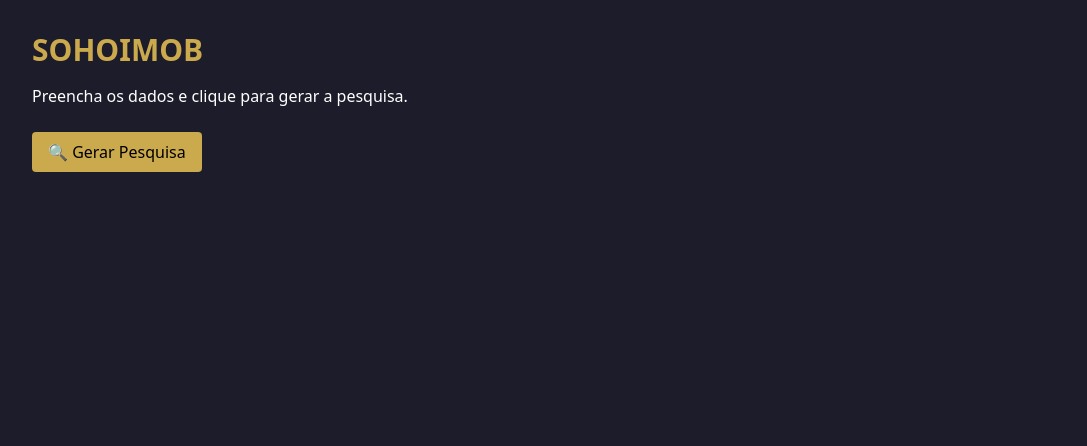
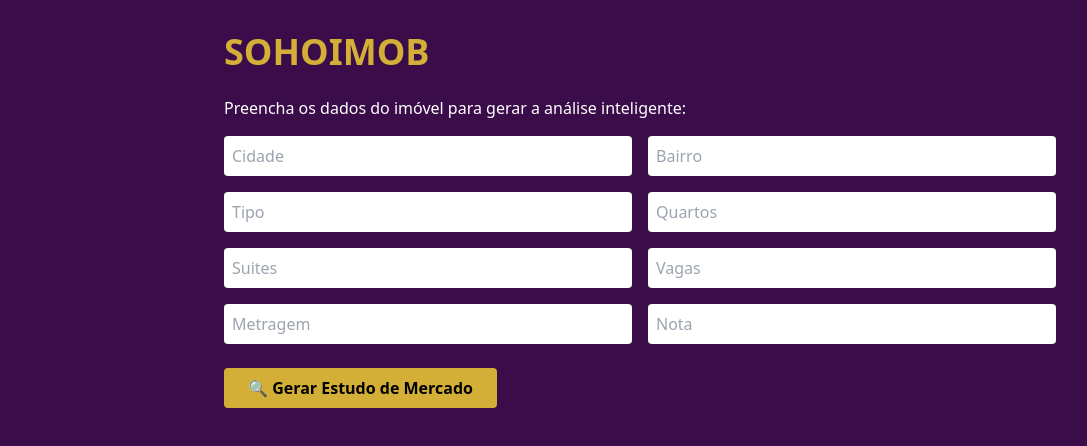
Before and after one commit to igorrpads/sohoimob3.0, a Next.js app: page / in a window 1280 px wide. Shown: the top 446 px of the page, without its empty margins (0-1087 px from the left). Built offline with nearby package versions, Linux system fonts and the light colour scheme.

Commit message:
novo
novo

```diff
--- a/app/layout.tsx
+++ b/app/layout.tsx
@@ -3,13 +3,13 @@ import '../styles/globals.css';
 
 export const metadata = {
   title: 'SOHOIMOB',
-  description: 'Plataforma de inteligência imobiliária',
+  description: 'Inteligência Imobiliária com IA',
 };
 
 export default function RootLayout({ children }: { children: React.ReactNode }) {
   return (
     <html lang="pt-BR">
-      <body>{children}</body>
+      <body className="min-h-screen bg-sohoPurple text-white">{children}</body>
     </html>
   );
 }
--- a/app/page.tsx
+++ b/app/page.tsx
@@ -5,22 +5,40 @@ import jsPDF from 'jspdf';
 import html2canvas from 'html2canvas';
 
 export default function Home() {
-  const [gerarPDF, setGerarPDF] = useState(false);
-  const [dados, setDados] = useState({
-    bairro: 'Águas Claras',
-    metragem: '85',
-    valorMedio: 'R$ 8.500/m²',
-    valorRapido: 'R$ 7.900/m²',
-    valorOtimista: 'R$ 9.300/m²',
-    tempoMedio: '45 dias',
-    vendidos: '120',
-    aluguel: '0,55% ao mês',
+  const [form, setForm] = useState({
+    cidade: '',
+    bairro: '',
+    tipo: '',
+    quartos: '',
+    suites: '',
+    vagas: '',
+    metragem: '',
+    nota: ''
   });
 
-  const gerarRelatorio = async () => {
+  const [resultados, setResultados] = useState<any | null>(null);
+
+  const gerarAnalise = () => {
+    const metragem = parseFloat(form.metragem);
+    const nota = parseInt(form.nota);
+
+    const base = 8000 + (nota - 3) * 500;
+
+    setResultados({
+      mediaMetragem: metragem + 5,
+      valorRapido: `R$ ${(base * 0.95).toFixed(2)}/m²`,
+      valorMedio: `R$ ${base.toFixed(2)}/m²`,
+      valorOtimista: `R$ ${(base * 1.08).toFixed(2)}/m²`,
+      vendidos: 112 + nota,
+      tempoAnuncio: `${60 - nota * 5} dias`,
+      rentabilidade: `${(0.0048 + nota * 0.0002).toFixed(3)}% ao mês`
+    });
+  };
+
+  const gerarPDF = async () => {
     const input = document.getElementById('relatorio');
     if (!input) return;
-    const canvas = await html2canvas(input as HTMLElement);
+    const canvas = await html2canvas(input);
     const imgData = canvas.toDataURL('image/png');
     const pdf = new jsPDF();
     const imgProps = pdf.getImageProperties(imgData);
@@ -31,37 +49,49 @@ export default function Home() {
   };
 
   return (
-    <main className="p-8">
-      <h1 className="text-3xl font-bold text-sohoGold mb-4">SOHOIMOB</h1>
-      <p className="mb-6">Preencha os dados e clique para gerar a pesquisa.</p>
+    <main className="p-8 max-w-4xl mx-auto">
+      <h1 className="text-4xl font-bold text-sohoGold mb-6">SOHOIMOB</h1>
+      <p className="mb-4">Preencha os dados do imóvel para gerar a análise inteligente:</p>
+
+      <div className="grid grid-cols-2 gap-4 mb-6">
+        {['cidade','bairro','tipo','quartos','suites','vagas','metragem','nota'].map((field) => (
+          <input
+            key={field}
+            placeholder={field.charAt(0).toUpperCase() + field.slice(1)}
+            className="p-2 rounded text-black"
+            value={(form as any)[field]}
+            onChange={e => setForm({ ...form, [field]: e.target.value })}
+          />
+        ))}
+      </div>
 
       <button
-        onClick={() => setGerarPDF(true)}
-        className="bg-sohoGold text-black px-4 py-2 rounded mb-6"
+        onClick={gerarAnalise}
+        className="bg-sohoGold text-black font-semibold px-6 py-2 rounded"
       >
-        🔍 Gerar Pesquisa
+        🔍 Gerar Estudo de Mercado
       </button>
 
-      {gerarPDF && (
-        <>
-          <div id="relatorio" className="bg-white text-black p-6 rounded shadow-lg">
-            <h2 className="text-2xl font-bold mb-4">Estudo de Mercado - {dados.bairro}</h2>
-            <p><strong>Metragem:</strong> {dados.metragem} m²</p>
-            <p><strong>Valor Médio:</strong> {dados.valorMedio}</p>
-            <p><strong>Venda Rápida:</strong> {dados.valorRapido}</p>
-            <p><strong>Venda Otimista:</strong> {dados.valorOtimista}</p>
-            <p><strong>Tempo Médio:</strong> {dados.tempoMedio}</p>
-            <p><strong>Unidades Vendidas:</strong> {dados.vendidos}</p>
-            <p><strong>Rentabilidade:</strong> {dados.aluguel}</p>
+      {resultados && (
+        <div className="mt-10" id="relatorio">
+          <h2 className="text-2xl font-bold text-sohoGold mb-4">Resultados:</h2>
+          <div className="grid grid-cols-2 gap-4 text-black bg-white p-4 rounded shadow-lg">
+            <p><strong>Média Metragem:</strong> {resultados.mediaMetragem} m²</p>
+            <p><strong>Valor Venda Rápida:</strong> {resultados.valorRapido}</p>
+            <p><strong>Valor Médio de Mercado:</strong> {resultados.valorMedio}</p>
+            <p><strong>Valor Otimista:</strong> {resultados.valorOtimista}</p>
+            <p><strong>Tempo Médio de Anúncio:</strong> {resultados.tempoAnuncio}</p>
+            <p><strong>Unidades Vendidas:</strong> {resultados.vendidos}</p>
+            <p><strong>Rentabilidade:</strong> {resultados.rentabilidade}</p>
           </div>
 
           <button
-            onClick={gerarRelatorio}
-            className="mt-4 bg-sohoGold text-black px-4 py-2 rounded"
+            onClick={gerarPDF}
+            className="mt-4 bg-sohoGold text-black font-semibold px-6 py-2 rounded"
           >
-            📄 Gerar PDF
+            📄 Gerar PDF com Resultados
           </button>
-        </>
+        </div>
       )}
     </main>
   );
--- a/package.json
+++ b/package.json
@@ -1,7 +1,7 @@
 
 {
   "name": "sohoimob",
-  "version": "1.0.0",
+  "version": "2.0.0",
   "private": true,
   "scripts": {
     "dev": "next dev",
--- a/styles/globals.css
+++ b/styles/globals.css
@@ -4,5 +4,5 @@
 @tailwind utilities;
 
 body {
-  @apply bg-sohoPurple text-white;
+  @apply bg-sohoPurple text-white font-sans;
 }
--- a/tailwind.config.js
+++ b/tailwind.config.js
@@ -7,8 +7,8 @@ module.exports = {
   theme: {
     extend: {
       colors: {
-        sohoPurple: "#1c1c2b",
-        sohoGold: "#cba94d"
+        sohoPurple: "#3a0c4a",
+        sohoGold: "#d4af37"
       }
     }
   },
```
